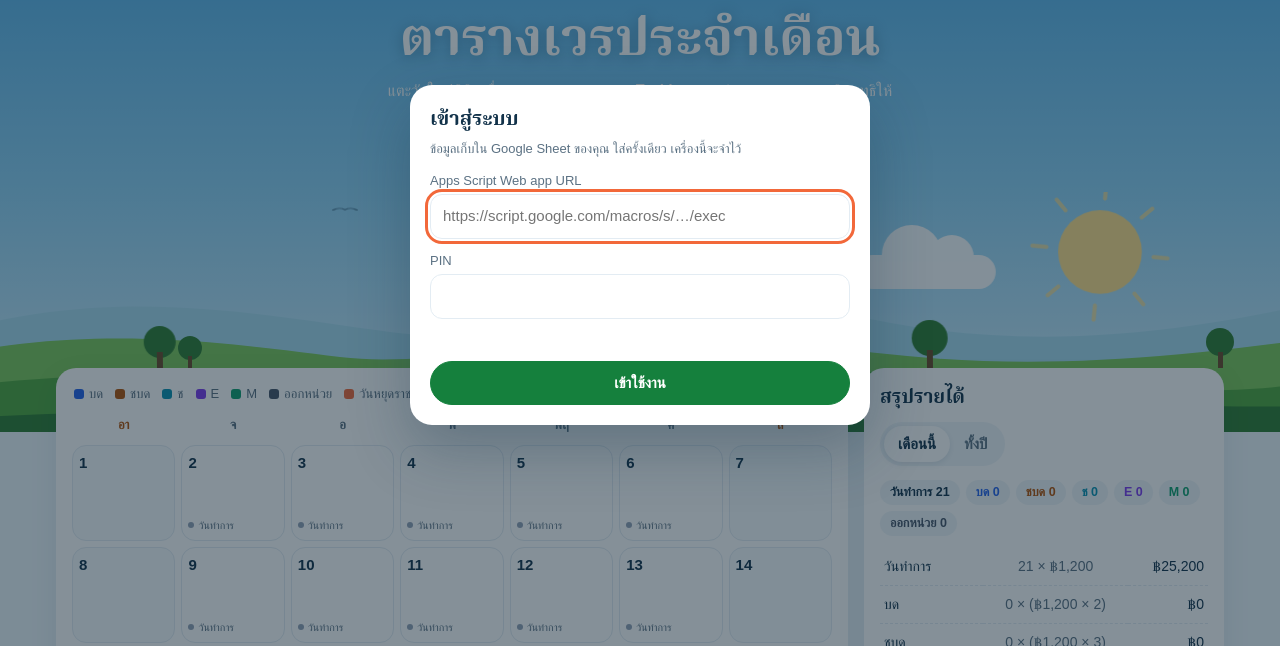
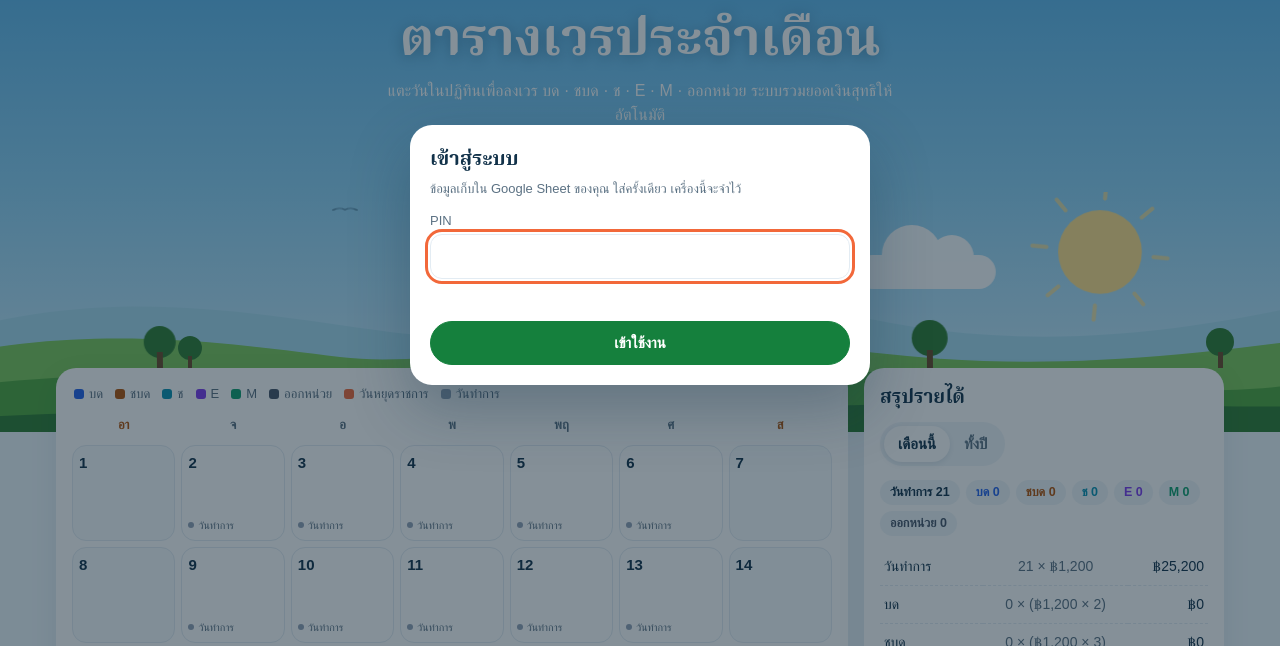
Before and after one commit to hinthang/shift-calendar, a plain HTML site: page index.html in a window 1280 px wide. Shown: the part 145-791 px from the top of the page. Drawn offline with Linux system fonts and the light colour scheme; a web font is replaced by a local one.

Commit message:
Add files via upload

```diff
--- a/index.html
+++ b/index.html
@@ -469,7 +469,7 @@ function toast(msg){ const t = document.getElementById('toast'); t.textContent =
  * เปิดจาก GitHub Pages → ส่งคำขอไปที่ Apps Script Web app URL (/exec) พร้อม PIN
  *   ใส่ URL ไว้ใน API_URL ด้านล่างได้เลย หรือปล่อยว่างแล้วกรอกในหน้าตั้งค่าครั้งแรก
  */
-const API_URL = '';
+const API_URL = 'https://script.google.com/macros/s/AKfycbzmT8JvO1mZyhp10qMdKLA_yQAsQz_oVcympLr4x1B9oExYk2ZoLKotXHjsAE-gqsxp3Q/exec';
 const IN_GAS = !!(window.google && google.script && google.script.run);
 const store = {
   get(k){ try { return localStorage.getItem(k) || ''; } catch(e){ return ''; } },
```
Also changed, not shown: 1 other file.
